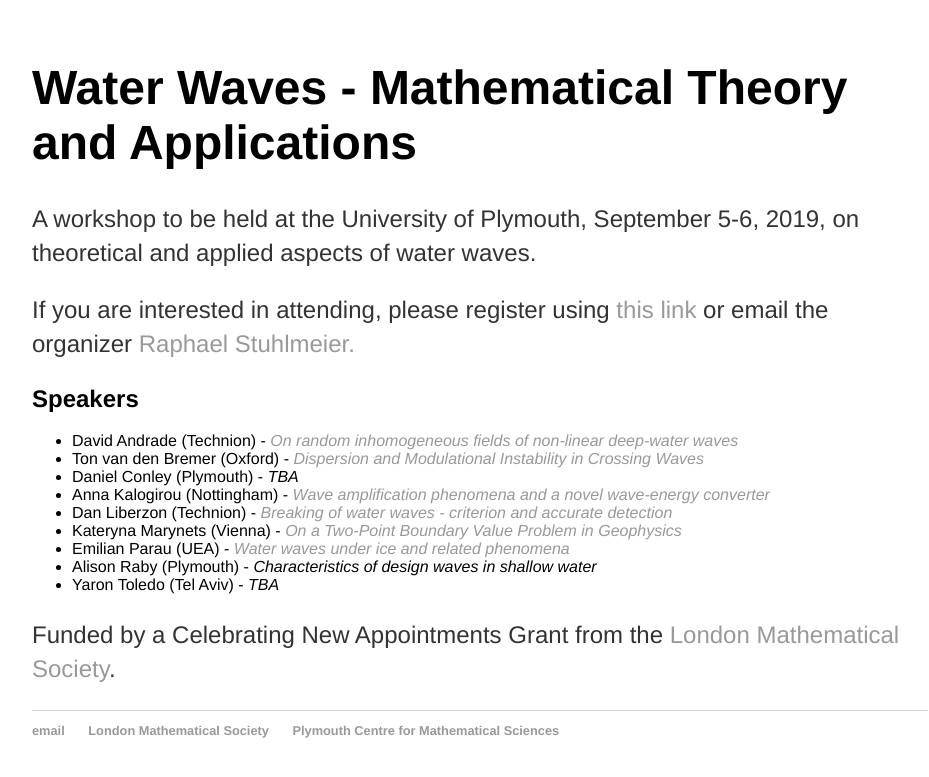
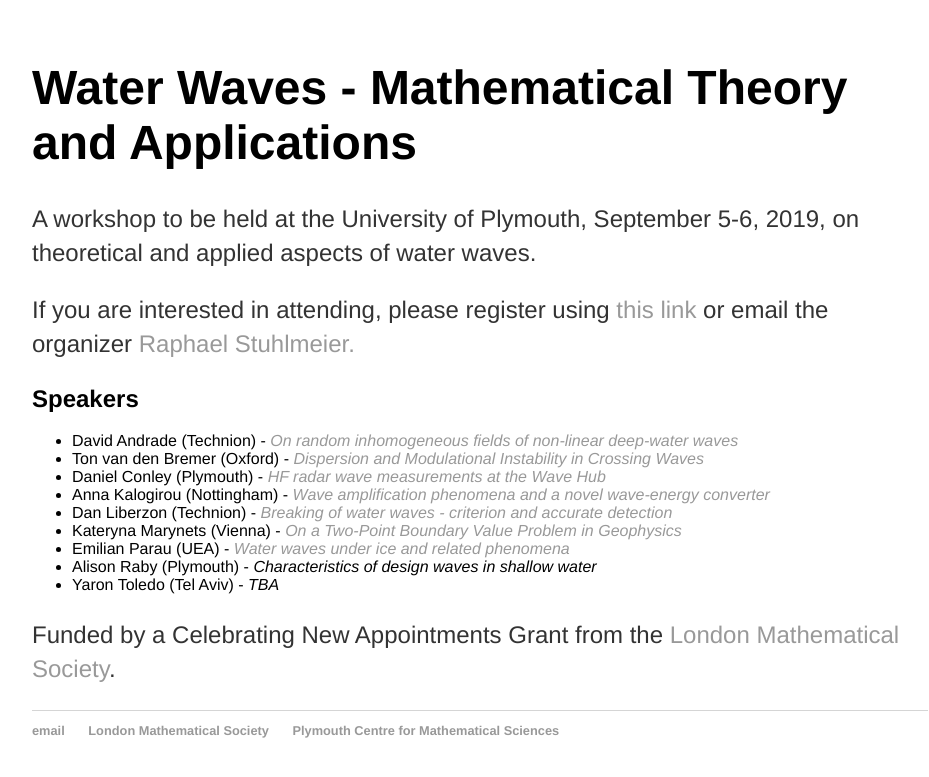
Before and after one commit to rstuhlmeier/rstuhlmeier.github.io, a Jekyll site: the page built from conferences/workshop.html, in a window 1280 px wide. Shown: the top 777 px of the page, without its empty margins (160-1089 px from the left). Built offline with Jekyll 4.4.1, drawn with Linux system fonts in a browser that asks for light colours.

Commit message:
Update workshop.html

```diff
--- a/conferences/workshop.html
+++ b/conferences/workshop.html
@@ -13,7 +13,7 @@ title: Workshop Water Waves - Mathematical Theory and Applications
 <ul type=disc>
 <li>David Andrade (Technion) - <i><a href="David.pdf">On random inhomogeneous fields of non-linear deep-water waves</a></i> </li>
   <li>Ton van den Bremer (Oxford) - <i><a href="Ton.html">Dispersion and Modulational Instability in Crossing Waves</a></i> </li>
-  <li>Daniel Conley (Plymouth) - <i>TBA</i></li>
+  <li>Daniel Conley (Plymouth) - <i><a href="Daniel.html">HF radar wave measurements at the Wave Hub</a></i></li>
   <li>Anna Kalogirou (Nottingham) - <i><a href="Anna.html">Wave amplification phenomena and a novel wave-energy converter</a></i></li>
   <li>Dan Liberzon (Technion) - <i><a href="Dan.html">Breaking of water waves - criterion and accurate detection</a></i> </li>
   <li>Kateryna Marynets (Vienna) - <i><a href="Kateryna.pdf">On a Two-Point Boundary Value Problem in Geophysics</a></i> </li>
```
